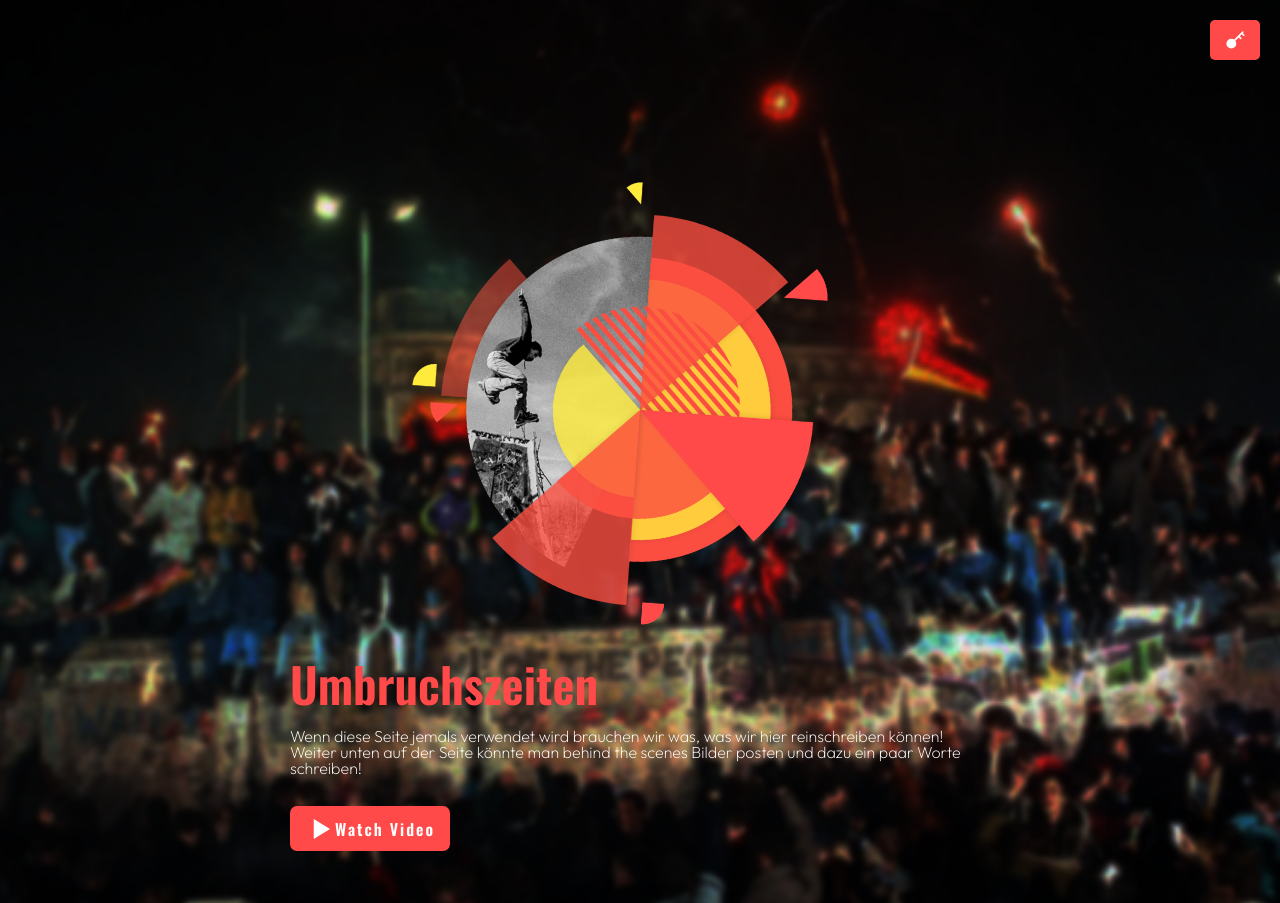
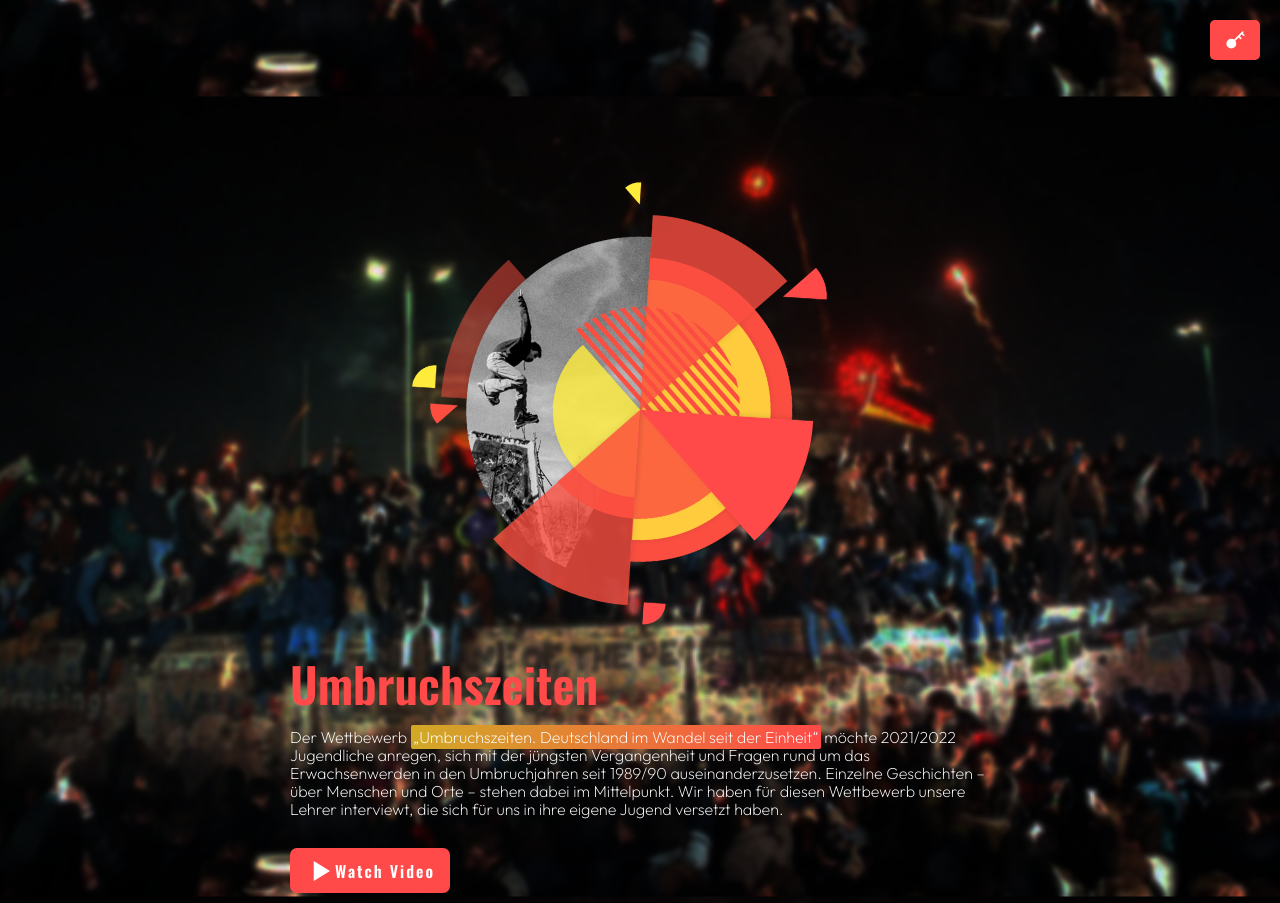
Before and after one commit to FinnKrause/geschichte_videogrojekt, a React (Create React App) app: page / in a window 1280 px wide. Shown: the top 903 px of the page. Built offline with nearby package versions, Linux system fonts and the light colour scheme; no server answers.

Commit message:
Text added and optics changed

```diff
--- a/src/App.tsx
+++ b/src/App.tsx
@@ -1,4 +1,3 @@
-import Axios from 'axios';
 import React, { useEffect, useState } from 'react';
 import { BrowserRouter as Router, Routes, Route, Navigate } from "react-router-dom";
 import Status from './components/Status/Status';
--- a/src/components/SecoundPart/BehindTheScenes/BehindTheScenes.css
+++ b/src/components/SecoundPart/BehindTheScenes/BehindTheScenes.css
@@ -35,7 +35,7 @@
 
 .rightB {
     max-width: 50%;
-    margin-right: 30px;
+    margin: 30px;
     height: 70%;
     overflow: scroll;
 
@@ -48,6 +48,14 @@
     height: 100%;
     aspect-ratio:auto;
     border-radius: 10px;
+    margin-right: 20px;
+}
+
+.ImageFullScreen {
+    height: 100%;
+    aspect-ratio: auto;
+    border-radius: 10px;
+
 }
 
 .user {
--- a/src/components/SecoundPart/BehindTheScenes/BehindTheScenes.tsx
+++ b/src/components/SecoundPart/BehindTheScenes/BehindTheScenes.tsx
@@ -23,7 +23,10 @@ const BehindTheScenes:React.FC<Props> =(Props:Props):JSX.Element => {
                 </div>
             </div>
             <div className="rightB">
-                {Props.Bild.map((i, idx) => {
+                {Props.Bild.length <= 1 && Props.Bild.map((i, idx) => {
+                    return <img key={idx} className="ImageFullScreen" src={i} alt="Bild"></img>
+                })}
+                {Props.Bild.length > 1 && Props.Bild.map((i, idx) => {
                     return <img key={idx} className="BehindTheScenesPhoto" src={i} alt="Bild"></img>
                 })}
             </div>
--- a/src/components/Top/ContentTop.tsx
+++ b/src/components/Top/ContentTop.tsx
@@ -10,10 +10,8 @@ const ContentTop: React.FC<Props> = (Props): JSX.Element => {
             <div className="content">
                 <div className="text">
                     <h1 className="header">Umbruchszeiten</h1>
-                    <p className="Beschreibung">
-                        Wenn diese Seite jemals verwendet wird brauchen wir was, was wir hier reinschreiben können! Weiter unten auf der Seite könnte man behind the scenes Bilder posten und dazu ein paar Worte schreiben!
-                    </p>
-                    <div className="watchVideo">
+                    <p className="Beschreibung">Der Wettbewerb <span className="spanBackground">„Umbruchszeiten. Deutschland im Wandel seit der Einheit“</span> möchte 2021/2022 Jugendliche anregen, sich mit der jüngsten Vergangenheit und Fragen rund um das Erwachsenwerden in den Umbruchjahren seit 1989/90 auseinanderzusetzen. Einzelne Geschichten – über Menschen und Orte – stehen dabei im Mittelpunkt. Wir haben für diesen Wettbewerb unsere Lehrer interviewt, die sich für uns in ihre eigene Jugend versetzt haben.</p>
+                    <div className="watchVideo" onClick={() =>  {window.open("https://www.youtube.com/watch?v=dQw4w9WgXcQ","_self")}}>
                         <svg xmlns="http://www.w3.org/2000/svg" className="playSVG" width="30" height="30" viewBox="0 0 24 24" strokeWidth="1.5" stroke="none" fill="none" strokeLinecap="round" strokeLinejoin="round"><path stroke="none" d="M0 0h24v24H0z" fill="none" /><path d="M7 4v16l13 -8z" /></svg>
                         <h2>Watch Video</h2>
                     </div>
--- a/src/components/Top/Top.css
+++ b/src/components/Top/Top.css
@@ -44,6 +44,7 @@
 .Beschreibung {
     color: white;
     margin-top: 20px;
+    line-height: 18px;
     font-family: 'Outfit', sans-serif;
 }
 
@@ -173,3 +174,9 @@
         min-height: 100px;
     }
 }
+
+.spanBackground {
+    background: linear-gradient(90deg, #d1a926, #FF4A49);
+    border-radius: 2px;
+    padding: 2px
+}
```
